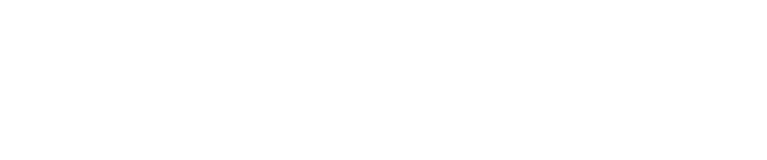
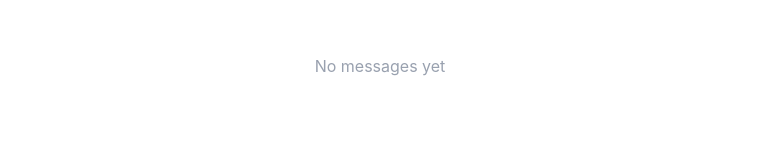
Before and after one commit to 709macdonald/Jeeves_MVP, a React (Vite) app in the folder frontend/: page / in a window 1280 px wide. Shown: the part 259-419 px from the top of the page, without its empty margins (260-1027 px from the left). Built offline with nearby package versions, Linux system fonts and the light colour scheme.

Commit message:
New diusplay area

```diff
--- /dev/null
+++ b/frontend/src/components/MessageDisplayArea.tsx
@@ -0,0 +1,39 @@
+import type { CSSProperties, ReactNode } from 'react'
+
+type MessageDisplayAreaProps = {
+  /** Child elements to render (typically message components) */
+  children?: ReactNode
+  /** Additional CSS styles for the container */
+  style?: CSSProperties
+  /** Maximum width of the message area in pixels. Default: 768 */
+  maxWidth?: number
+  /** Additional CSS classes for the container */
+  className?: string
+}
+
+/**
+ * Message display area component for showing conversation messages.
+ * Scrollable container that displays messages above the input section.
+ */
+export default function MessageDisplayArea({
+  children,
+  style,
+  maxWidth = 768,
+  className = '',
+}: MessageDisplayAreaProps) {
+  return (
+    <div className={`flex-1 overflow-y-auto flex justify-center px-4 ${className}`}>
+      <div
+        className="w-full py-4"
+        style={{ maxWidth, ...style }}
+      >
+        {children || (
+          <div className="flex items-center justify-center h-full text-gray-400">
+            {/* Placeholder for empty state */}
+            <p>No messages yet</p>
+          </div>
+        )}
+      </div>
+    </div>
+  )
+}
--- /dev/null
+++ b/frontend/src/components/UserMessage.tsx
@@ -0,0 +1,46 @@
+import type { CSSProperties } from 'react'
+
+type UserMessageProps = {
+  /** The message text content to display */
+  message: string
+  /** Optional timestamp for the message */
+  timestamp?: Date | string
+  /** Additional CSS styles for the container */
+  style?: CSSProperties
+  /** Additional CSS classes for the container */
+  className?: string
+}
+
+/**
+ * User message component for displaying messages sent by the user.
+ * Features a clean, minimal design aligned to the right side.
+ */
+export default function UserMessage({
+  message,
+  timestamp,
+  style,
+  className = '',
+}: UserMessageProps) {
+  return (
+    <div className={`flex justify-end mb-4 ${className}`} style={style}>
+      <div className="flex flex-col items-end max-w-[80%]">
+        {/* Message bubble */}
+        <div className="bg-blue-600 text-white px-4 py-3 rounded-2xl rounded-tr-md">
+          <p className="text-base leading-relaxed whitespace-pre-wrap break-words">
+            {message}
+          </p>
+        </div>
+
+        {/* Optional timestamp */}
+        {timestamp && (
+          <span className="text-xs text-gray-400 mt-1 px-1">
+            {typeof timestamp === 'string'
+              ? timestamp
+              : timestamp.toLocaleTimeString([], { hour: '2-digit', minute: '2-digit' })
+            }
+          </span>
+        )}
+      </div>
+    </div>
+  )
+}
--- a/frontend/src/screens/MainScreen.tsx
+++ b/frontend/src/screens/MainScreen.tsx
@@ -1,4 +1,5 @@
 import InputBarSection from '../components/InputBarSection'
+import MessageDisplayArea from '../components/MessageDisplayArea'
 
 /**
  * Main application screen with ChatGPT-style layout.
@@ -13,9 +14,9 @@ export default function MainScreen() {
   return (
     <div className="min-h-screen bg-white flex flex-col">
       {/* Message area - scrollable content above the input */}
-      <div className="flex-1 overflow-y-auto">
-        {/* TODO: Add message list component here */}
-      </div>
+      <MessageDisplayArea maxWidth={768}>
+        {/* TODO: Add message components here */}
+      </MessageDisplayArea>
 
       {/* Input footer with spacing and shadow - centered with max width */}
       <div className="flex justify-center px-4 pb-4">
```
